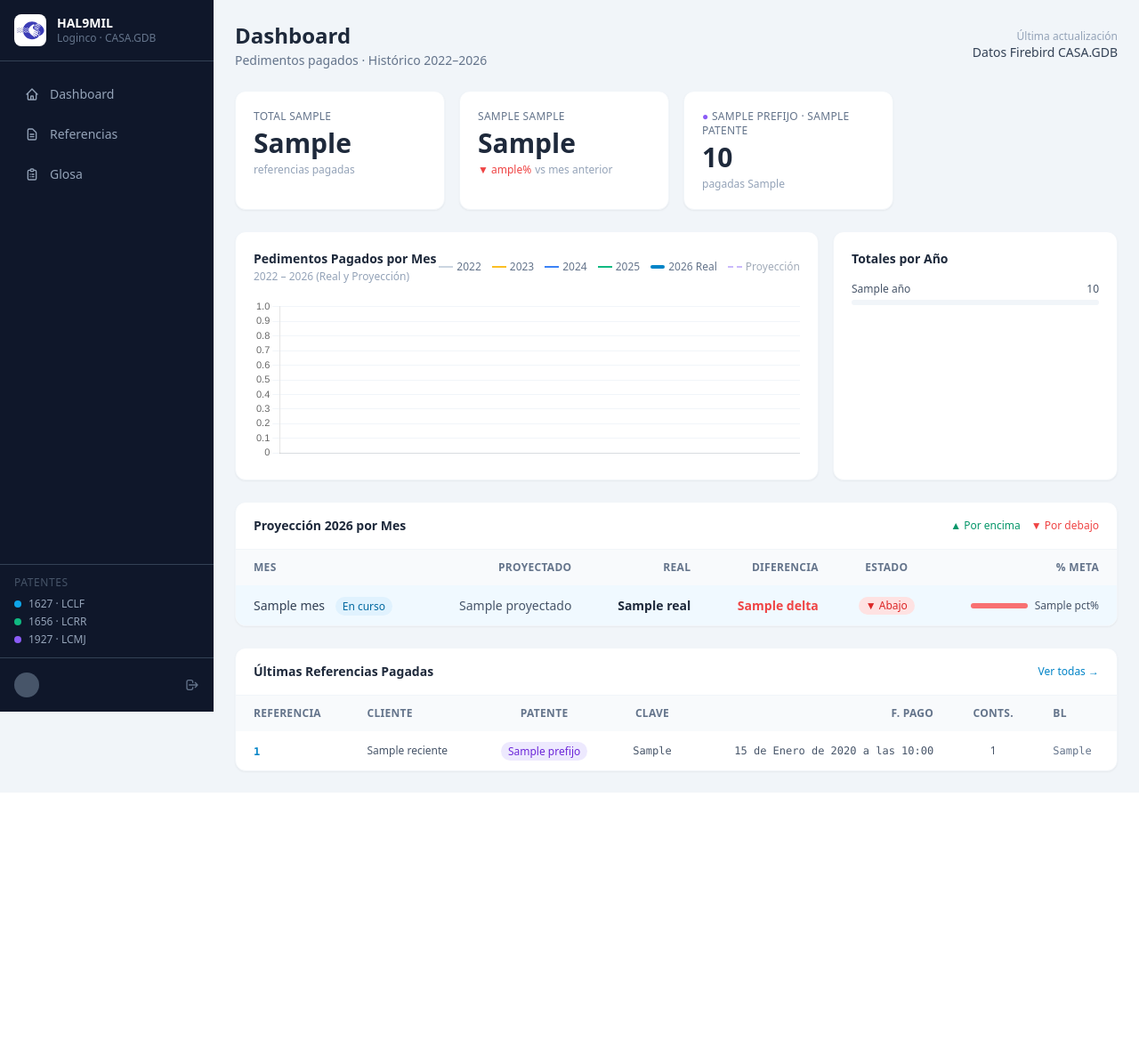
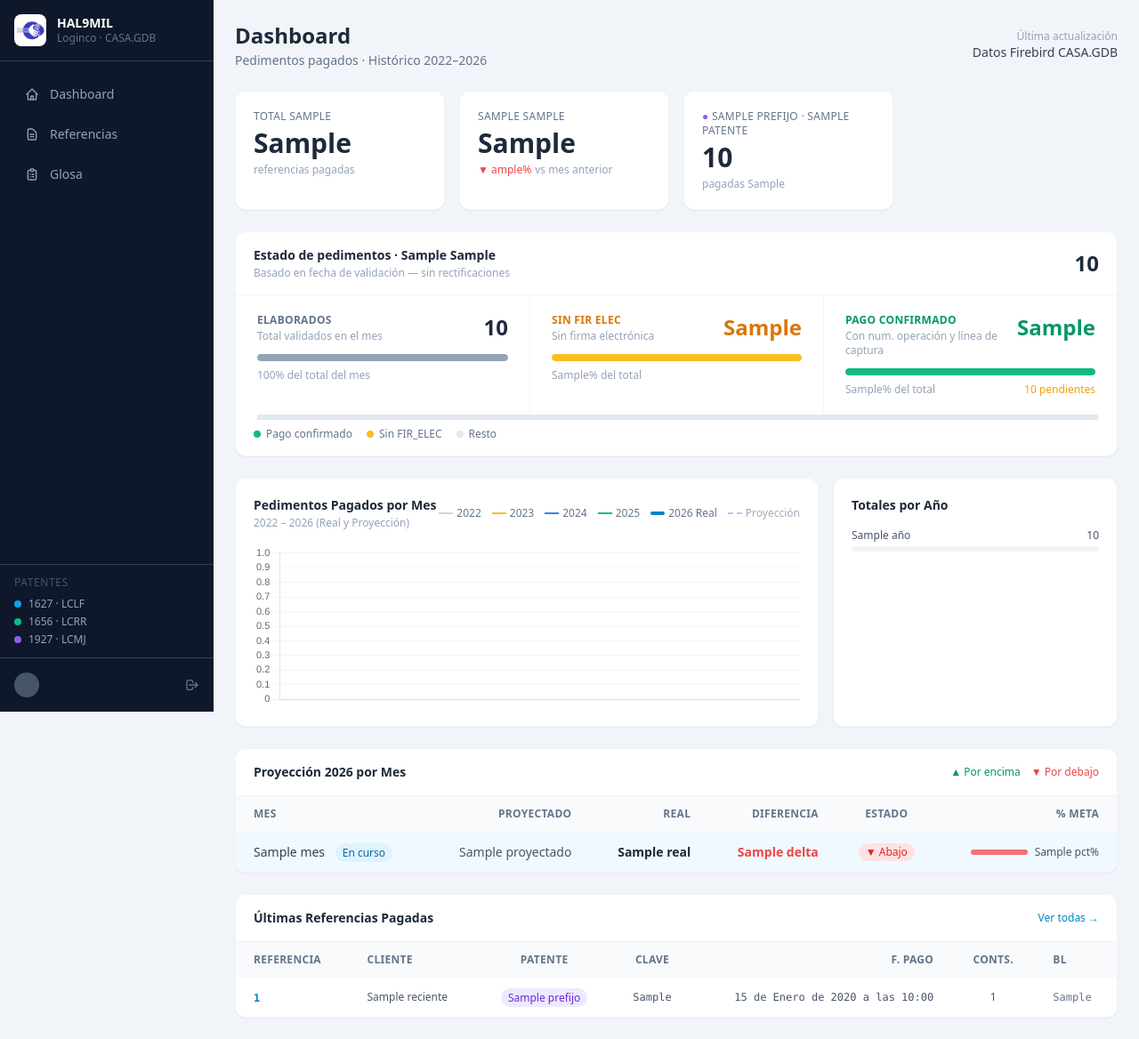
Before and after one commit to Agencia-Aduanal-Loginco/Proyecto_HAL9MIL, a Django app: template templates/dashboard.html in a window 1280 px wide. Shown: the whole page at 89% size. Before the commit the page ends 891 px from the top, so only its background shows below. Run offline with Django 5.2, Linux system fonts and the light colour scheme; the template is opened without the code that fills it: most values are stand-ins (such as "Sample title", 1, 10 or a date in 2020); some libraries are stand-ins or nearby versions.

Commit message:
Comparacion de Elaborados, Sin Firma, pagados

```diff
--- a/templates/dashboard.html
+++ b/templates/dashboard.html
@@ -50,6 +50,107 @@
       <p class="text-slate-400 text-xs mt-1">pagadas {{ año_actual }}</p>
     </div>
     {% endfor %}
+  </div>
+
+  <!-- Estado del mes actual -->
+  <div class="bg-white rounded-xl shadow-sm border border-slate-100 overflow-hidden">
+
+    <div class="px-5 py-4 border-b border-slate-100 flex items-center justify-between">
+      <div>
+        <h2 class="text-slate-800 font-semibold text-sm">Estado de pedimentos · {{ mes_actual }} {{ año_actual }}</h2>
+        <p class="text-slate-400 text-xs mt-0.5">Basado en fecha de validación — sin rectificaciones</p>
+      </div>
+      <span class="text-2xl font-bold tabular-nums text-slate-800">{{ estado_mes.total }}</span>
+    </div>
+
+    <div class="grid grid-cols-3 divide-x divide-slate-100">
+
+      <!-- Total elaborados -->
+      <div class="px-6 py-5">
+        <div class="flex items-start justify-between mb-3">
+          <div>
+            <p class="text-xs font-semibold text-slate-500 uppercase tracking-wide">Elaborados</p>
+            <p class="text-slate-400 text-xs mt-0.5">Total validados en el mes</p>
+          </div>
+          <span class="text-2xl font-bold tabular-nums text-slate-800">{{ estado_mes.total }}</span>
+        </div>
+        <!-- barra de fondo completa -->
+        <div class="h-2 rounded-full bg-slate-100 overflow-hidden">
+          <div class="h-full rounded-full bg-slate-400" style="width:100%"></div>
+        </div>
+        <p class="text-xs text-slate-400 mt-2">100% del total del mes</p>
+      </div>
+
+      <!-- Sin FIR_ELEC -->
+      <div class="px-6 py-5">
+        <div class="flex items-start justify-between mb-3">
+          <div>
+            <p class="text-xs font-semibold text-amber-600 uppercase tracking-wide">Sin FIR ELEC</p>
+            <p class="text-slate-400 text-xs mt-0.5">Sin firma electrónica</p>
+          </div>
+          <span class="text-2xl font-bold tabular-nums text-amber-600">{{ estado_mes.sin_fir_elec }}</span>
+        </div>
+        <div class="h-2 rounded-full bg-amber-100 overflow-hidden">
+          <div class="h-full rounded-full bg-amber-400 transition-all duration-500"
+               style="width:{{ estado_mes.pct_sin_fir }}%"></div>
+        </div>
+        <div class="flex items-center justify-between mt-2">
+          <p class="text-xs text-slate-400">{{ estado_mes.pct_sin_fir }}% del total</p>
+          {% if estado_mes.con_fir_elec > 0 %}
+          <span class="text-xs text-emerald-600 font-medium">✓ {{ estado_mes.con_fir_elec }} con FIR</span>
+          {% endif %}
+        </div>
+      </div>
+
+      <!-- Con pago real -->
+      <div class="px-6 py-5">
+        <div class="flex items-start justify-between mb-3">
+          <div>
+            <p class="text-xs font-semibold text-emerald-600 uppercase tracking-wide">Pago confirmado</p>
+            <p class="text-slate-400 text-xs mt-0.5">Con num. operación y línea de captura</p>
+          </div>
+          <span class="text-2xl font-bold tabular-nums text-emerald-600">{{ estado_mes.con_pago }}</span>
+        </div>
+        <div class="h-2 rounded-full bg-emerald-100 overflow-hidden">
+          <div class="h-full rounded-full bg-emerald-500 transition-all duration-500"
+               style="width:{{ estado_mes.pct_pago }}%"></div>
+        </div>
+        <div class="flex items-center justify-between mt-2">
+          <p class="text-xs text-slate-400">{{ estado_mes.pct_pago }}% del total</p>
+          {% if estado_mes.pendientes > 0 %}
+          <span class="text-xs text-amber-500 font-medium">{{ estado_mes.pendientes }} pendientes</span>
+          {% endif %}
+        </div>
+      </div>
+
+    </div>
+
+    <!-- Mini barra resumen -->
+    <div class="px-5 pb-4">
+      <div class="flex h-1.5 rounded-full overflow-hidden gap-0.5">
+        {% if estado_mes.total > 0 %}
+        <div class="h-full bg-emerald-500 rounded-l-full transition-all"
+             style="width:{{ estado_mes.pct_pago }}%"
+             title="Con pago real: {{ estado_mes.con_pago }}"></div>
+        <div class="h-full bg-amber-400 transition-all"
+             style="width:{{ estado_mes.pct_sin_fir }}%"
+             title="Sin FIR_ELEC: {{ estado_mes.sin_fir_elec }}"></div>
+        <div class="flex-1 bg-slate-200 rounded-r-full"></div>
+        {% endif %}
+      </div>
+      <div class="flex items-center gap-4 mt-2">
+        <span class="flex items-center gap-1.5 text-xs text-slate-500">
+          <span class="w-2 h-2 rounded-full bg-emerald-500 flex-shrink-0"></span>Pago confirmado
+        </span>
+        <span class="flex items-center gap-1.5 text-xs text-slate-500">
+          <span class="w-2 h-2 rounded-full bg-amber-400 flex-shrink-0"></span>Sin FIR_ELEC
+        </span>
+        <span class="flex items-center gap-1.5 text-xs text-slate-500">
+          <span class="w-2 h-2 rounded-full bg-slate-200 flex-shrink-0"></span>Resto
+        </span>
+      </div>
+    </div>
+
   </div>
 
   <!-- Chart + Proyección -->
```
Also changed, not shown: referencias/views.py (+28 -0 lines).
